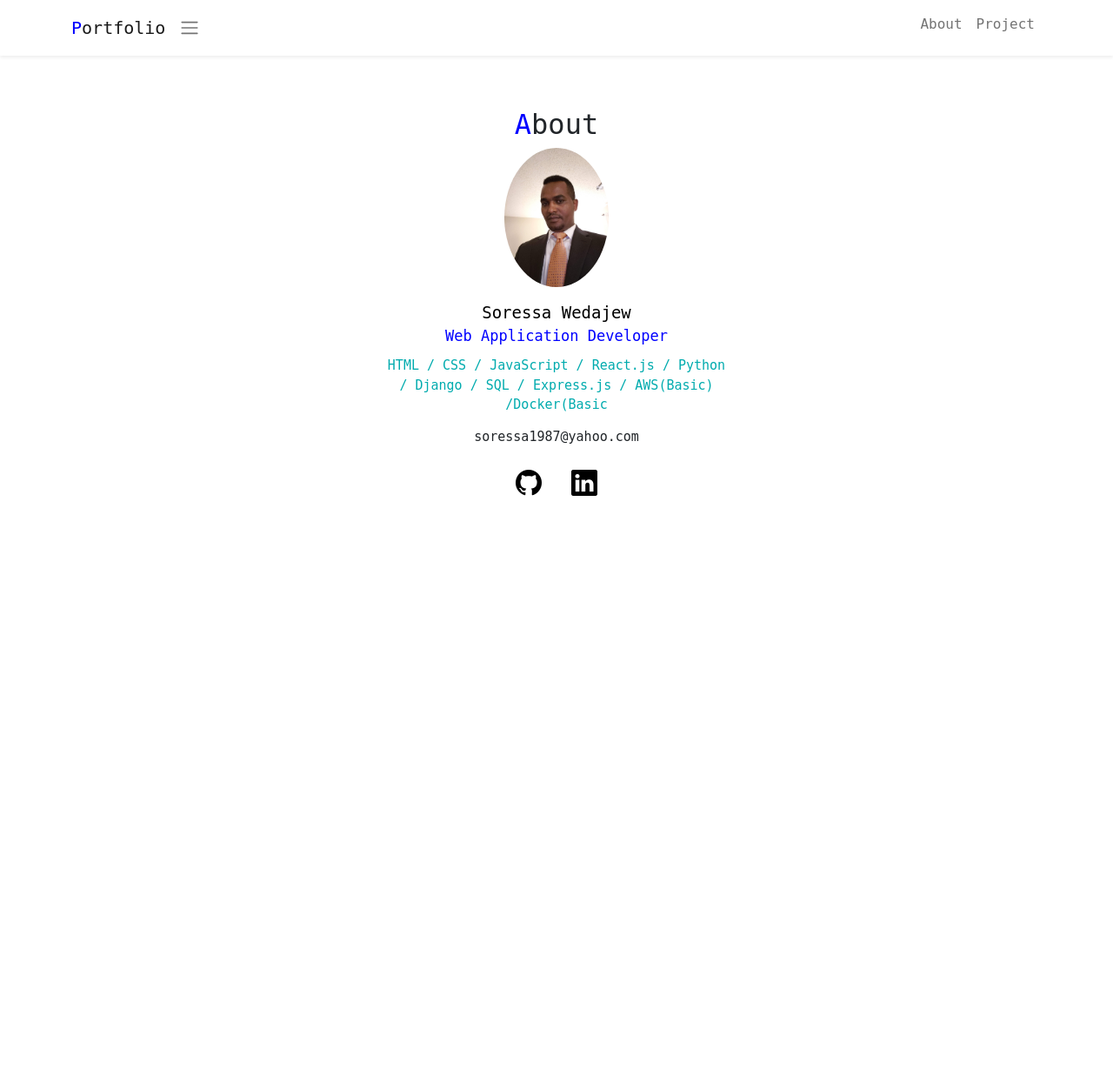
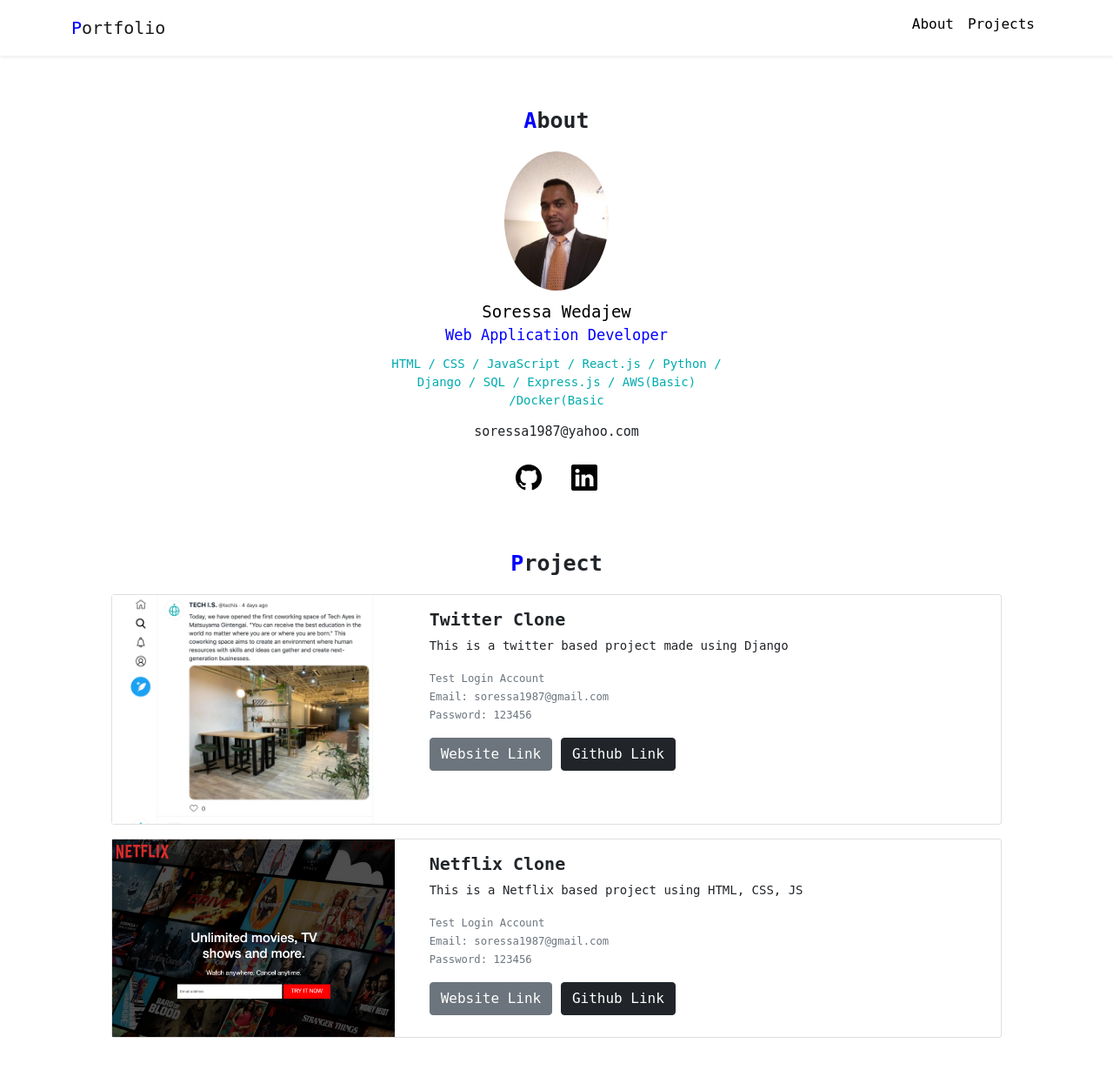
Before and after one commit to Soressa/portfolio_soressa, a PHP site: page / in a window 1280 px wide. Shown: the whole page at 87% size. Before the commit the page ends 570 px from the top, so only its background shows below. Run offline with PHP 8.4, Linux system fonts and the light colour scheme; some libraries are stand-ins or nearby versions.

Commit message:
created the project section ,designing template completed

```diff
--- a/index.html
+++ b/index.html
@@ -14,26 +14,27 @@
 <bod>
     <!--Navbar-->
     <nav class="navbar navbar-expand-lg navbar-light shadow-sm">
-        <!--container, ajust width for each device.-->
+        <!--container, adjust the width for each device.-->
         <div class="container">
             <!--navbar-brand, for your company,products,or project name.-->
             <a class="navbar-brand title icon" href="#"><span class="font-primary">P</span>ortfolio</a>
 
-            <!--navbar-toggler,for use with our collapse plugin and others navigation toggler behaviors.-->
-          <button class="navbar-toggler" type="button" data-bs-toggle="collapse" data-bs-target="#navbar-toggler"></button>
+            <!--navbar-toggler,for use with our collapse plugin and others navigation toggling behaviors.-->
+          <button class="navbar-toggler" type="button" data-bs-toggle="collapse" data-bs-target="#navbar-toggler">
           <span class="navbar-toggler-icon"></span>
           </button>
 
-          <!--.navbar .navbar-collapse,for grouping and hiding navbar contents by a parent breakpoint-->
-          <div class="collapse navbar-collapse" id="navbar-toggler"></div>
-          <!--navbar-nav, for a full height and lightweight navigation -->
+          <!--.collapse .navbar-collapse,for grouping and hiding navbar contents by a parent breakpoint-->
+          <div class="collapse navbar-collapse" id="navbartoggler">
+          <!--navbar-nav, for a full-height and lightweight navigation -->
           <!--ms-auto for pushing items to the left-->
           <!--mb-2, for a margin bottom for 2 levels-->
             <ul class="navbar-nav ms-auto mb-2">
               <li class="nav-item">
                  <a class="nav-link font-black" href="#about">About</a>
+                 </li>
                 <li class="nav-item">
-                  <a class="nav-link font-black"s href="#project">Project</a>
+                  <a class="nav-link font-black" href="#projects">Projects</a>
                 </li>
                 </ul>
           </div>
@@ -51,7 +52,54 @@
         <a href="https://github.com/Soressa/portfolio_soressa" target="_blank"><i class="bi bi-github"></i></a>
         <a href="https://www.linkedin.com/in/soressa-wedajew1987/" target="_blank"><i class="bi bi-linkedin ms-3"></i></a>
       </div>
+
+</div>
+
+<div id="project">
+  <h2><span class="font-primary">P</span>roject</h2>
+  <div class="card mb-3">
+    <div class="row">
+      <div class="col-md-4">
+        <img src="img/project-twitter.png" alt="Twitteer Project">
+      </div>
+      <div class="col-md-8">
+        <div class="card-body">
+          <h5 class="card-title">Twitter Clone</h5>
+          <p class="card-text">This is a twitter based project made using Django</p>
+          <p class="card-text"><small class="text-muted">
+            Test Login Account <br>
+            Email: soressa1987@gmail.com <br>
+            Password: 123456
+          </small></p>
+          <a href="#" target="_blank" class="btn btn-secondary">Website Link</a>
+          <a href="#" target="_blank" class="btn btn-dark">Github Link</a>
+        </div>
+      </div>
+    </div>
+  </div>
+
+  <div class="card mb-3">
+    <div class="row">
+      <div class="col-md-4">
+        <img src="img/project-netflix.png" alt="Twitteer Project">
+      </div>
+      <div class="col-md-8">
+        <div class="card-body">
+          <h5 class="card-title">Netflix Clone</h5>
+          <p class="card-text">This is a Netflix based project using HTML, CSS, JS</p>
+          <p class="card-text"><small class="text-muted">
+            Test Login Account <br>
+            Email: soressa1987@gmail.com <br>
+            Password: 123456
+          </small></p>
+          <a href="#" target="_blank" class="btn btn-secondary">Website Link</a>
+          <a href="#" target="_blank" class="btn btn-dark">Github Link</a>
+        </div>
+      </div>
+    </div>
+  </div>
+  </div>
  <script src="https://cdn.jsdelivr.net/npm/bootstrap@5.0.0-beta3/dist/js/bootstrap.bundle.min.js" integrity="sha384-JEW9xMcG8R+pH31jmWH6WWP0WintQrMb4s7ZOdauHnUtxwoG2vI5DkLtS3qm9Ekf" crossorigin="anonymous"></script>
-</bod>
+</body>
 
 </html>
--- a/style.css
+++ b/style.css
@@ -16,6 +16,22 @@
     font-size: 20px;
     font-weight: bold;
 }
+p {
+    font-size: 14px;
+
+}
+
+h2 {
+font-weight: bold;
+font-size: 25px;
+margin-bottom: 20px;
+}
+
+a.font-black {
+    color: #000 !important;
+}
+
+
 
 /***************
 
@@ -32,12 +48,12 @@
 #about img {
     border-radius: 50%;
     width: 120px;
-    margin-bottom: 15px;
+    margin-bottom: 10px;
 }
 
 #about .name {
     font-size: 19px;
-    color: black;
+    color:#000;
 }
 
 #about .vocation {
@@ -47,7 +63,7 @@
 }
 
 #about .skills {
-    font-size: 15px;
+    font-size: 14px;
     color: #00ABAE;
     margin-bottom: 10px;
 }
@@ -67,3 +83,27 @@
 #about .icons a {
     color: black;
 }
+
+/*****************
+
+project
+
+******************/
+
+#project {
+    margin: 60px auto;
+    width: 80%;
+}
+
+#project h2 {
+    text-align: center;
+}
+
+#project .card img {
+    width: 100%;
+
+}
+
+#project .card-title {
+    font-weight: bold;
+}
```
Lines whose indentation alone changed are shown as unchanged.
